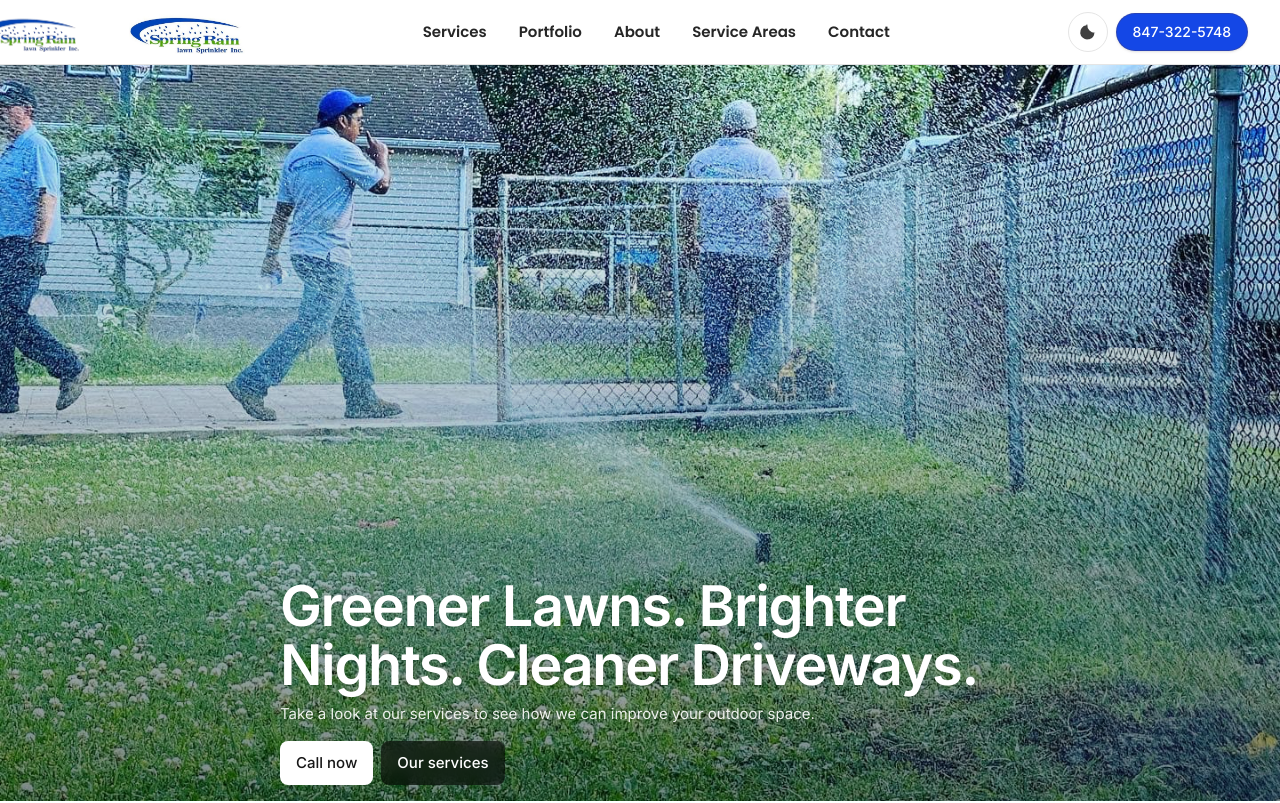
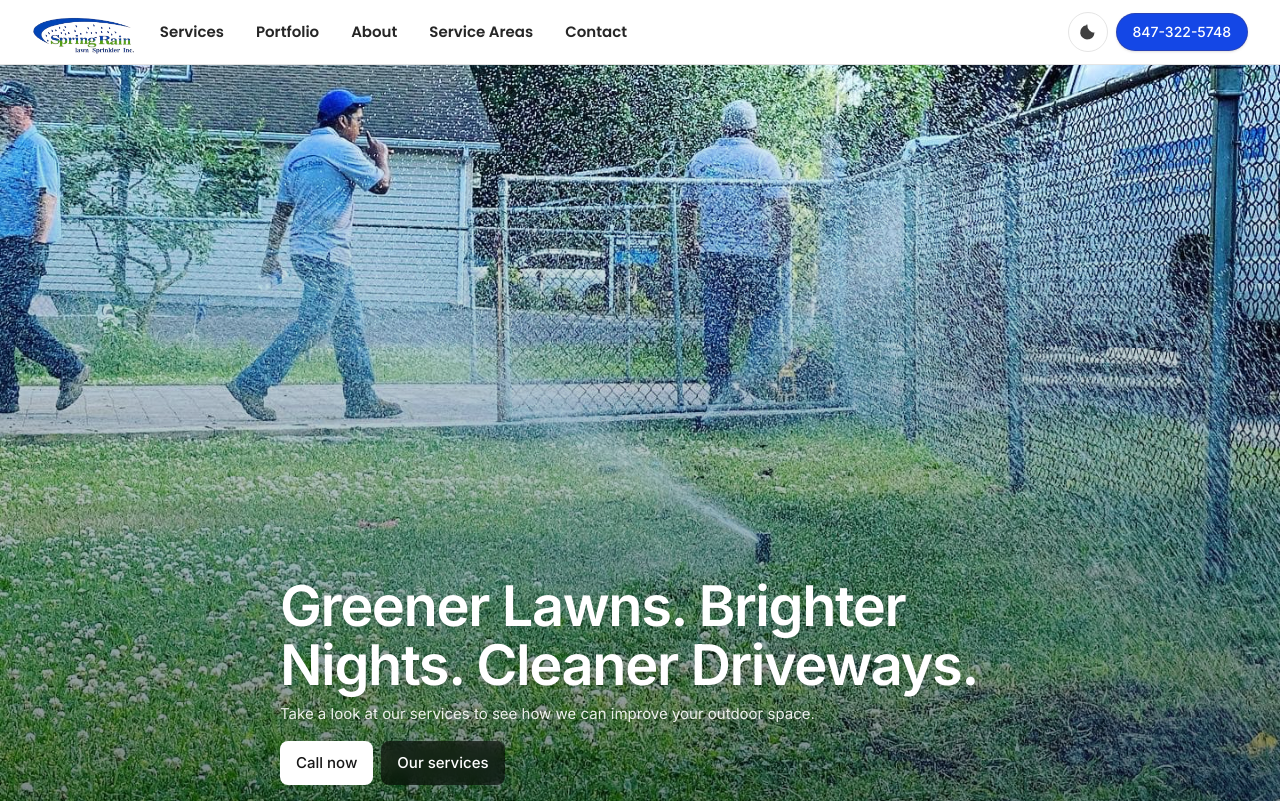
Before and after one commit to danielquillo/SpringRain, a Next.js app: page / in a window 1280 px wide. Shown: the top 803 px of the page. Built offline with nearby package versions, Linux system fonts and the light colour scheme.

Commit message:
Current working state before redesign

```diff
--- a/app/components/header.tsx
+++ b/app/components/header.tsx
@@ -94,14 +94,19 @@ export default function Header() {
           <Link
             href="/"
             aria-label="Spring Rain — Home"
-            className="absolute left-1/2 -translate-x-1/2 md:static md:transform-none flex items-center"
+            className="
+                absolute left-1/2 -translate-x-1/2
+                md:static md:translate-x-0
+                md:mr-6
+                flex items-center
+            "
           >
             <Image
               src="/logo.png"
               alt="Spring Rain Lawn Sprinkler Inc."
-              width={160}
-              height={48}
-              className="h-10 w-auto"
+              width={180}
+              height={54}
+              className="h-10 md:h-11 w-auto"
               priority
             />
           </Link>
@@ -125,7 +130,7 @@ export default function Header() {
           {/* DESKTOP CONTENT (replaces mobile clusters) */}
           <div className="hidden md:flex w-full items-center justify-between">
             {/* Left: logo (already rendered above; keep layout consistent) */}
-            <div className="flex items-center gap-3">
+            {/* <div className="flex items-center gap-3">
               <Link href="/" aria-label="Spring Rain — Home" className="flex items-center">
                 <Image
                   src="/logo.jpg"
@@ -136,7 +141,7 @@ export default function Header() {
                   priority
                 />
               </Link>
-            </div>
+            </div> */}
 
             {/* Center: nav links */}
             <ul className="hidden md:flex items-center gap-8 text-[15px] text-neutral-800 font-display font-semibold">
--- a/app/components/hero-rotater.tsx
+++ b/app/components/hero-rotater.tsx
@@ -2,7 +2,6 @@
 
 import { useEffect, useRef, useState } from 'react';
 import Image from 'next/image';
-import { clear } from 'console';
 
 type Slide = { src: string; alt: string };
 
@@ -33,19 +32,30 @@ export default function HeroRotator() {
 
   // autoplay
   useEffect(() => {
+  const start = () => {
     if (timer.current) clearInterval(timer.current);
     timer.current = setInterval(nextSlide, AUTOPLAY_MS);
-    return () => {
-        if (timer.current) {
-            clearInterval(timer.current);
-            timer.current = null;
-        }
-    }
-  }, []);
+  };
+  const stop = () => {
+    if (timer.current) clearInterval(timer.current);
+    timer.current = null;
+  };
+
+  const onVis = () => (document.hidden ? stop() : start());
+
+  start();
+  document.addEventListener("visibilitychange", onVis);
+
+  return () => {
+    document.removeEventListener("visibilitychange", onVis);
+    stop();
+  };
+}, []);
+
 
   // seamless reset when reaching clone
   const handleTransitionEnd = () => {
-    if (index === SLIDES.length) {
+    if (index >= SLIDES.length) {
       setIsTransitioning(false);
       setIndex(0);
     }
--- a/app/layout.tsx
+++ b/app/layout.tsx
@@ -1,5 +1,6 @@
 import type { Metadata } from "next";
 import { Geist, Geist_Mono, Poppins, Inter } from "next/font/google";
+import Script from "next/script";
 import "./globals.css";
 import Header from "./components/header";
 
@@ -31,18 +32,18 @@ export const metadata: Metadata = {
 export default function RootLayout({ children }: { children: React.ReactNode }) {
   return (
     <html lang="en" className={`${poppins.variable} ${inter.variable}`} suppressHydrationWarning>
-      {/* set theme before paint */}
-      <script
-        dangerouslySetInnerHTML={{
-          __html: `
+      <head>
+        <Script id="theme-init" strategy="beforeInteractive">
+          {`
             try {
               var t = localStorage.getItem('theme');
               if (!t) { t = window.matchMedia('(prefers-color-scheme: dark)').matches ? 'dark' : 'light'; }
               document.documentElement.setAttribute('data-theme', t);
             } catch (e) {}
-          `,
-        }}
-      />
+          `}
+        </Script>
+      </head>
+
       <body className="font-sans bg-[--bg] text-[--fg]">
         <Header />
         <main>{children}</main>
```
Also changed, not shown: tsconfig.json (+19 -5 lines).
